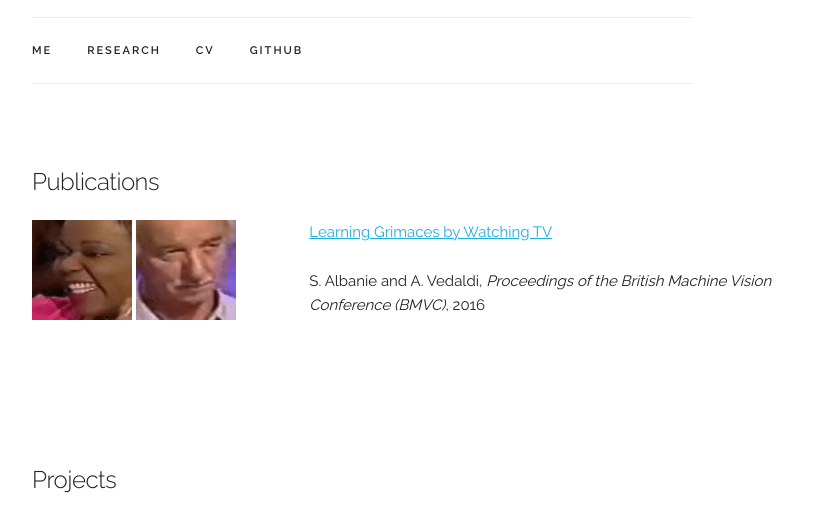
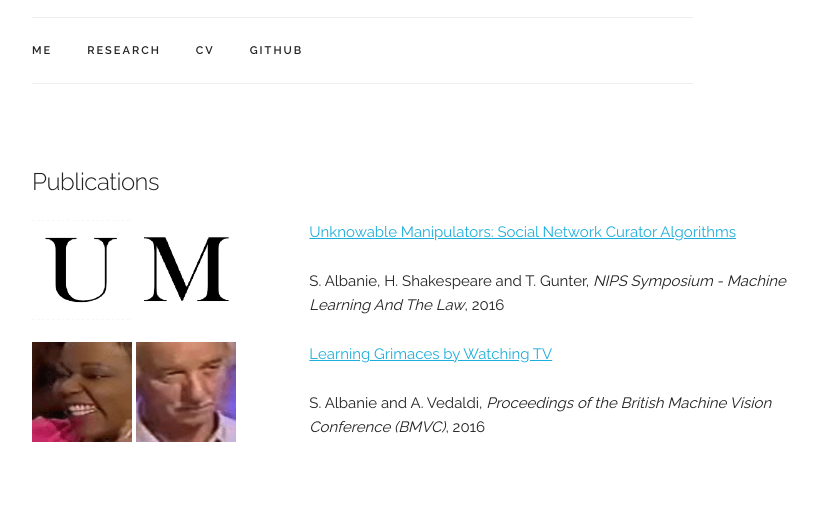
Before and after one commit to albanie/site, a plain HTML site: page research.html in a window 1280 px wide. Shown: the part 293-800 px from the top of the page, without its empty margins (208-1026 px from the left). Drawn offline with Linux system fonts and the light colour scheme.

Commit message:
updated research page

```diff
--- a/research.html
+++ b/research.html
@@ -61,11 +61,22 @@
 
       <div class="row">
         <div class="four columns">
+          <img width="100em" height="100em" src="images/BigU.png" loop=infinite alt="Letter U">
+          <img width="100em" height="100em" src="images/BigM.png" loop=infinite alt="Letter M">
+        </div>
+        <div class="eight columns">
+          <p><a class="research-title" href="http://www.robots.ox.ac.uk/~albanie/publications/albanie16manipulators.pdf">Unknowable Manipulators: Social Network Curator Algorithms</a></p>
+          <p>S. Albanie, H. Shakespeare and T. Gunter, <em>NIPS Symposium - Machine Learning And The Law</em>, 2016</p>
+        </div>
+      </div>
+
+      <div class="row">
+        <div class="four columns">
           <img width="100em" height="100em" src="images/gifs/claudine.gif" loop=infinite alt="smiling-gif">
           <img width="100em" height="100em" src="images/gifs/lateSmile.gif" loop=infinite alt="late-smile-gif">
         </div>
         <div class="eight columns">
-          <p><a class="research-title" href="http://www.robots.ox.ac.uk/~vedaldi/assets/pubs/albaine16learning.pdf">Learning Grimaces by Watching TV</a></p>
+          <p><a class="research-title" href="http://www.robots.ox.ac.uk/~albanie/publications/albanie16learning.pdf">Learning Grimaces by Watching TV</a></p>
           <p>S. Albanie and A. Vedaldi, <em>Proceedings of the British Machine Vision Conference (BMVC)</em>, 2016</p>
         </div>
       </div>
```
Also changed, not shown: images/BigM.png (added), images/BigU.png (added).
